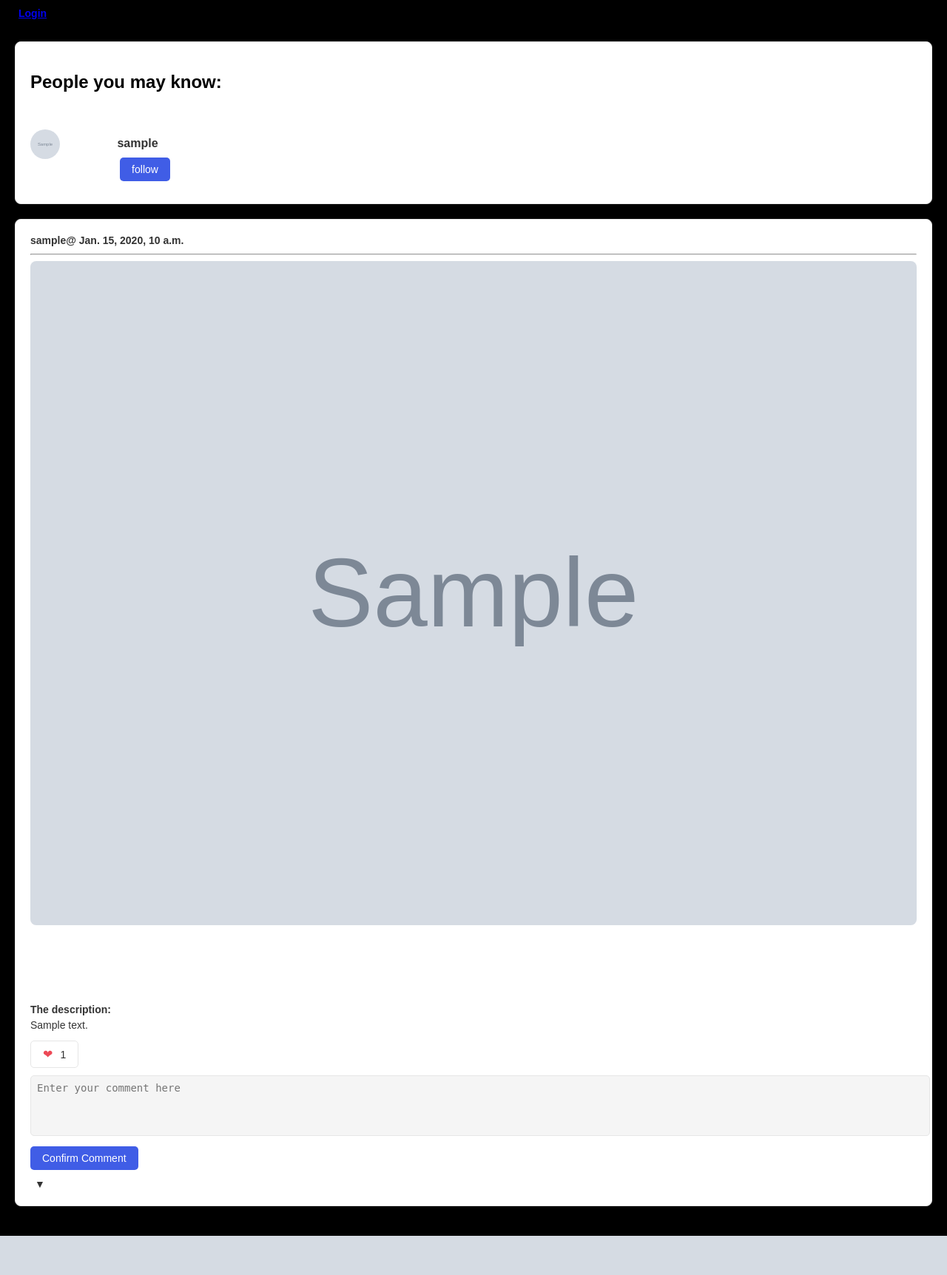
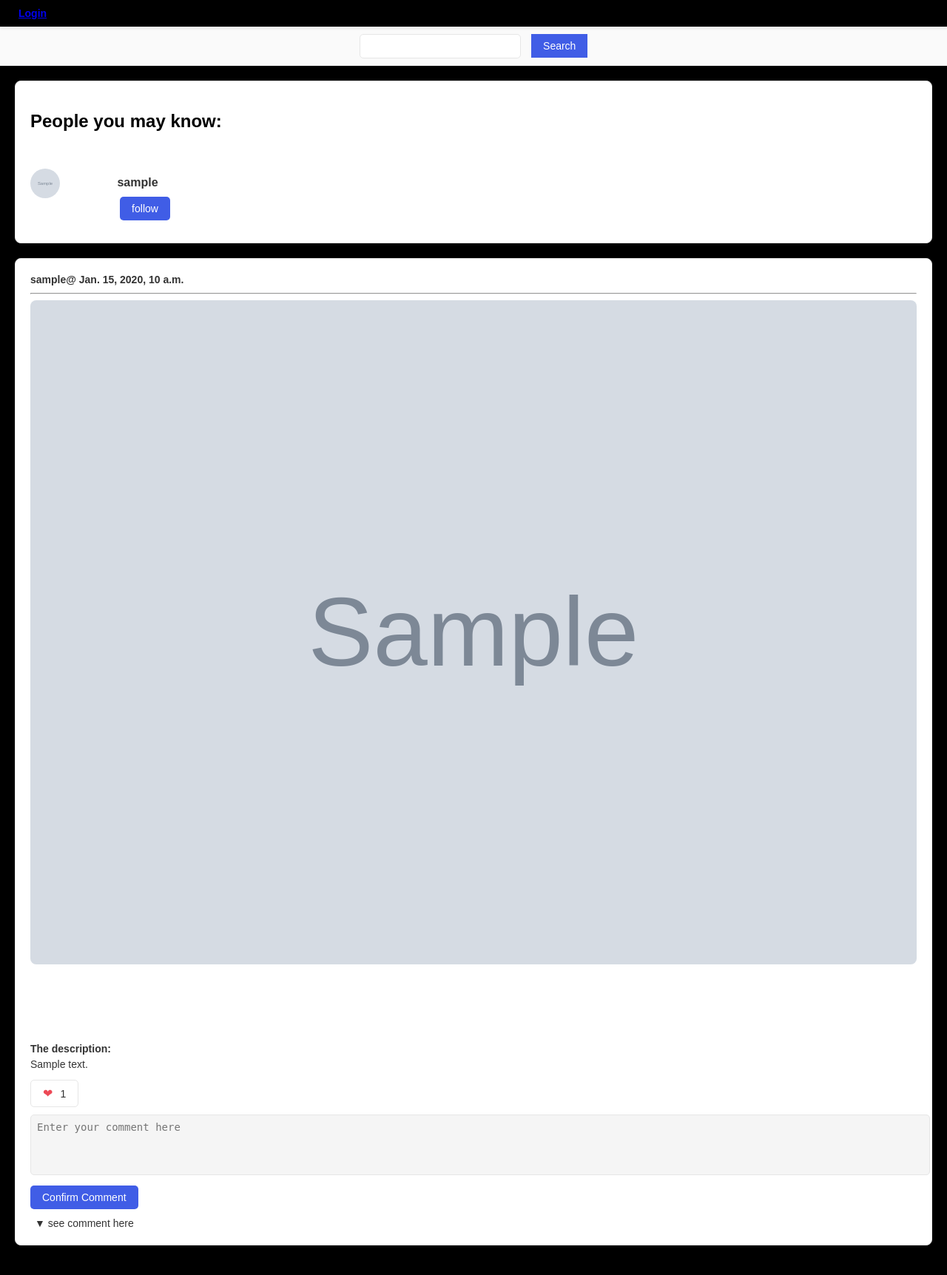
Before and after one commit to abdallahlakh/social-media-app, a Django app: template templates/test.html in a window 1280 px wide. Shown: the whole page at 74% size. Before the commit the page ends 1671 px from the top, so only its background shows below. Run offline with Django 4.2, Linux system fonts and the light colour scheme; tables that the repository leaves empty hold one stand-in row (values such as "Sample post"); the template is opened without the code that fills it: values that come from a table or form of the project are taken from there, most other values are stand-ins (such as "Sample title", 1, 10 or a date in 2020); grey boxes marked "Sample" are stand-in pictures.

Commit message:
test.html

```diff
--- a/templates/test.html
+++ b/templates/test.html
@@ -40,10 +40,29 @@
 
 
 <!--test content-->
+<!--search content-->
+<div class="search-content">
+
+<form action="{% url 'search' %}" id="suggestionform">
+  <input type="text" name="query" id="search-input" />
+  <input class="ss" type="submit" value="Search" />
 
 
-
-
+{% if activate_suggestions %}
+<div id="search-results">
+  {% if suggestions %}
+    <ul>
+      {% for suggestion in suggestions %}
+      <button type="button" name="suggestion" class="suggestion" onclick="myFunction3('{{ suggestion.id }}')">{{suggestion.username}}</button>
+      {% endfor %}
+    </ul>
+  {% endif %}
+</div>
+{% endif %}
+</div>
+<input type="hidden" id="hidden_user_id3" name="user_idd2">
+</form>
+<!--end search content-->
 
 <div class="Publications-container">
   <form id="profileForm" method="post" action="{% url 'test' %}">
@@ -120,7 +139,7 @@
         <!--comment details content-->
           <form method="post" action="{% url 'comments_detail' %}">
             {% csrf_token %}
-            <button class="view-comment"><span class='see-comments-icon'>&#x25BC;</span></button>
+            <button class="view-comment"><span class='see-comments-icon'>&#x25BC; see comment here</span></button>
             <input type="hidden" name="publication_id" value="{{ Publication.id }}">
             {% if comment_detail_generated and comment_detail_id|stringformat:"s" == Publication.id|stringformat:"s" %}
             <div class="info-box">
@@ -159,6 +178,7 @@
 
 
 <script>
+  // ...
   function myFunction(userId) {
     document.getElementById("hidden_user_id").value = userId;
     document.getElementById("profileForm").submit();
@@ -167,13 +187,84 @@
     document.getElementById("hidden_user_id2").value = userId;
     document.getElementById("profileForm").submit();
   }
-</script>
+  function myFunction3(userId) {
+    document.getElementById("hidden_user_id3").value = userId;
+    document.getElementById("suggestionform").submit();
+  }
+  </script>
 
 </body>
 </html>
 
 <style>
   /* Body styles */
+  .search-content {
+    position: relative;
+    top: 10px;
+    margin-bottom: 20px;
+    text-align: center;
+  }
+
+  #search-input {
+    padding: 8px;
+    border-radius: 5px;
+    border: 1px solid #e6e6e6;
+    width: 200px;
+    margin-right: 10px;
+  }
+ .ss{
+  background-color: #405de6;
+  color: #ffffff;
+  border: none;
+  padding: 8px 16px;
+  font-size: 14px;
+  cursor: pointer;
+  position:relative;
+  transition: background-color 0.3s ease;
+ }
+  .search-button {
+    background-color: #405de6;
+    color: #ffffff;
+    border: none;
+    padding: 8px 16px;
+    border-radius: 5px;
+    font-size: 14px;
+    cursor: pointer;
+    transition: background-color 0.3s ease;
+  }
+
+  .search-button:hover {
+    background-color: #3c50d8;
+  }
+
+  #search-results {
+
+    width:200px;
+    position:relative;
+    left:650px;top:-20px;
+  }
+
+  .suggestion {
+    display: block;
+    background-color: gray;
+    color: #ffffff;
+    border: none;
+    padding: 8px 16px;
+    font-size: 14px;
+    cursor: pointer;
+    width:210px;
+    position:relative;
+    left:-50px;
+    transition: background-color 0.3s ease;
+  }
+
+  .suggestion:hover {
+    background-color: white;
+    color: black;
+  }
+
+
+
   body {
     font-family: Arial, sans-serif;
     background-color: #fafafa;
@@ -188,6 +279,8 @@
     display: flex;
     align-items: center;
     padding: 10px;
+    position:relative;
+
   }
 
   .profile-img-container {
@@ -202,6 +295,7 @@
     width: 100%;
     height: 100%;
     object-fit: cover;
+
   }
 
   .user-info {
@@ -465,4 +559,6 @@
   .follow:hover {
     background-color: #3c50d8;
   }
+
+
 </style>
```
